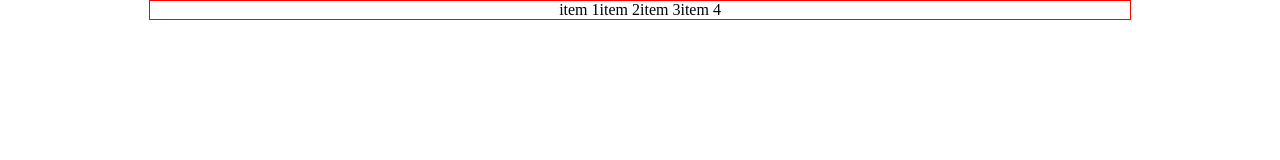
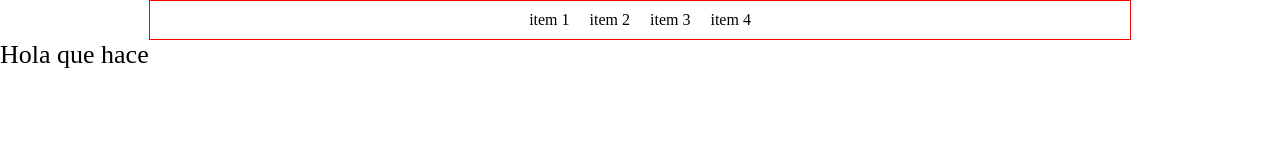
Before and after one commit to Rafael-LH/Sass, a website built with webpack: page index.html in a window 1280 px wide. Built offline with nearby package versions, Linux system fonts and the light colour scheme; files whose address does not match are found by name.

Commit message:
Extendiendo de clases que creamos con sass

```diff
--- a/index.html
+++ b/index.html
@@ -11,14 +11,14 @@
 <body>
     <!-- http://getbem.com/introduction/ -->
         <section class="container">
-            <div class="container-sub">
-                <article>item 1</article>
-                <article>item 2</article>
-                <article>item 3</article>
-                <article>item 4</article>
-            </div>
+            <ul class="container-sub">
+                <li>item 1</li>
+                <li>item 2</li>
+                <li>item 3</li>
+                <li>item 4</li>
+            </ul>
         </section>
-
+            <a href="#">Hola que hace</a>
         <!-- development -->
         <script src="http://localhost:9000/bundle.js"></script>
 
--- /dev/null
+++ b/src/sass/lib/_clases.scss
@@ -0,0 +1,16 @@
+
+// tener clases es muy bueno ya que estamos reutilizando css y lo que hace sass a la hora de compilar
+// es tener un bloque de css el cual esta compuesto por varios selectores que a su vez ellos heredan las propiedades
+//que mi clase extiende
+
+%styles-ul{
+    padding: 0px;
+    margin: 0px;
+    list-style: none;
+}
+
+%styles-a{
+    text-decoration: none;
+    color: initial;
+    font-size: $basefontsize + 10;
+}
--- a/src/sass/lib/_variables.scss
+++ b/src/sass/lib/_variables.scss
@@ -19,3 +19,6 @@ $basePaddingxy: 0px 10px;
 // de esta manera lo puedo setear ya que ese color lo tengo en una variable
 $buttomcolor: $color-info;
 $buttombackgroundcolor: $color-dark;
+
+//screen width
+$sm: 900px;
--- a/src/sass/mixins/_mixin.scss
+++ b/src/sass/mixins/_mixin.scss
@@ -6,3 +6,17 @@
     flex-wrap: $wrap;
     border: 1px solid red;
 }
+
+@mixin respond-to($sm) {
+
+    @media screen and (max-width: $sm){
+           @content;
+    }
+
+}
+
+@mixin repond-to-hover($color-dark) {
+        &:hover{
+            @content;
+        }
+}
--- a/src/sass/style.scss
+++ b/src/sass/style.scss
@@ -1,4 +1,5 @@
 @import "./lib/variables";
+@import "./lib/clases";
 @import "./mixins/mixin";
 
 body{
@@ -8,7 +9,24 @@ body{
 
 .container{
     width: 100%;
+    @include respond-to($sm){
+        background-color: red;
+        .container-sub{
+           color: #fff;
+        }
+    }
     .container-sub{
         @include  FlexContent(flex, center, wrap, auto);
+        @extend %styles-ul;
+        li{
+            cursor: pointer;
+            padding: 10px;
+            @include repond-to-hover($color-dark){
+                color: $color-info;
+            }
+        }
     }
 }
+a{
+    @extend %styles-a;
+}
```
